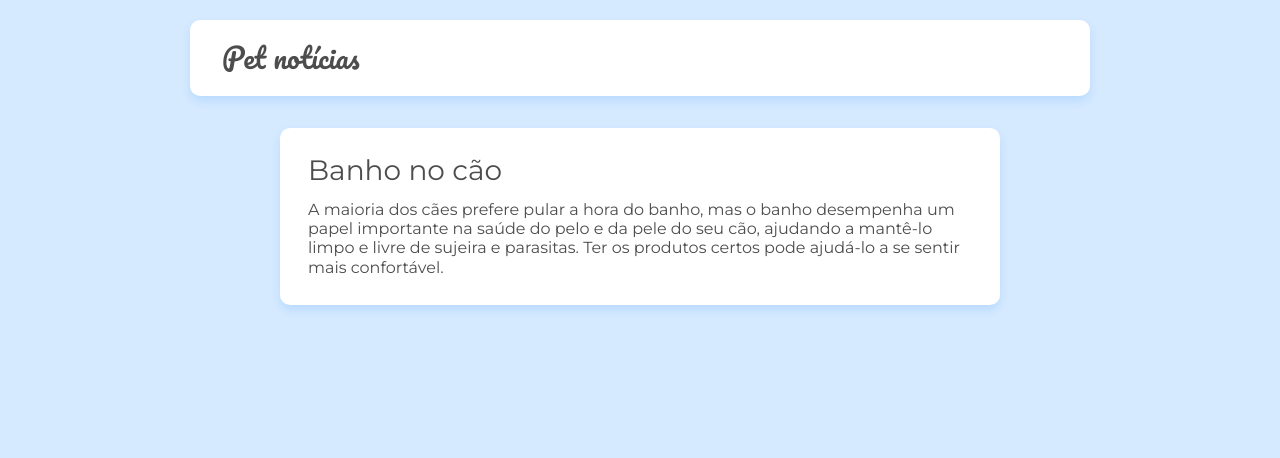
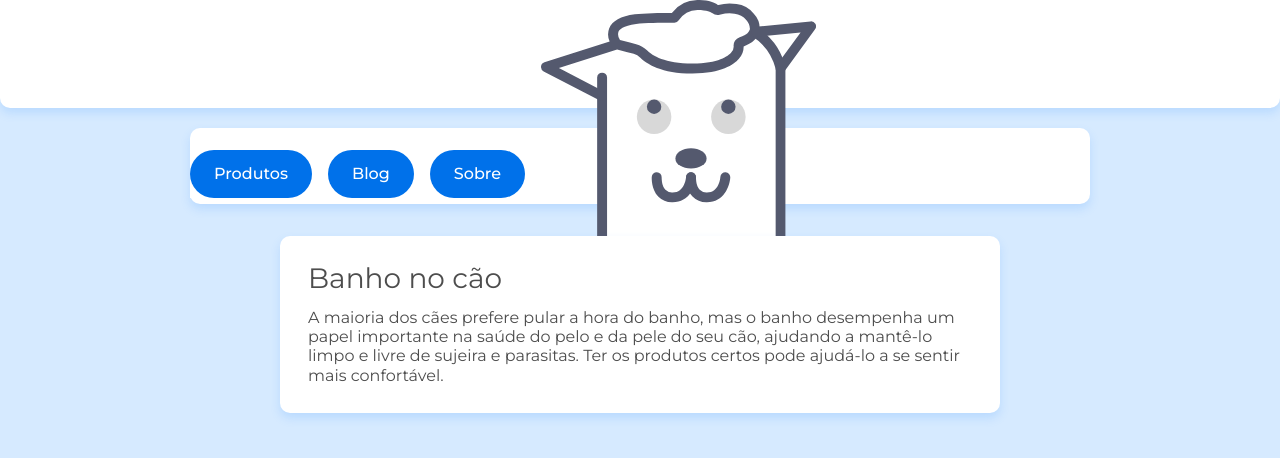
Before and after one commit to devHikary/react_router, a React (Create React App) app: page / in a window 1280 px wide. Shown: the top 458 px of the page. Built offline with nearby package versions, Linux system fonts and the light colour scheme.

Commit message:
componente cabecalho

```diff
--- a/src/App.jsx
+++ b/src/App.jsx
@@ -4,10 +4,13 @@
 import Sobre from "./paginas/Sobre";
 import { BrowserRouter as Router, Route, Switch } from "react-router-dom";
 import Pagina404 from './paginas/Pagina404';
+import Cabecalho from './components/Cabecalho';
+
 
 function App() {
   return (
     <Router>
+      <Cabecalho/>
       <Switch>
         <Route exact path="/">
           <Home />
--- /dev/null
+++ b/src/components/Cabecalho.jsx
@@ -0,0 +1,35 @@
+import React from "react";
+import imagem from "../assets/img/doguito.svg";
+import '../assets/css/componentes/cabecalho.css'
+
+const Cabecalho = () => {
+  return (
+    <header className="cabecalho container">
+      <div className="menu-hamburguer">
+        <span className="menu-hamburguer__icone"></span>
+      </div>
+      <div className="cabecalho-container">
+        <a href="/" className="flex flex--centro">
+          <img src={imagem} alt="Logo do Doguito" />
+        </a>
+        <h1 className="cabecalho__titulo">PetShop</h1>
+      </div>
+      <nav className="menu-cabecalho">
+        <ul className="menu-itens">
+          <li>
+            <a href="#" className="menu-item menu-item--entrar">Produtos</a>
+          </li>
+          <li>
+            <a href="#" className="menu-item menu-item--entrar">Blog</a>
+          </li>
+          <li>
+            <a href="#" className="menu-item menu-item--entrar">Sobre</a>
+          </li>
+        </ul>
+      </nav>
+      <div className="menu-cabecalho-background"></div>
+    </header>
+  );
+};
+
+export default Cabecalho;
```
Also changed, not shown: 1 other file (tests, documents, lock files or other folders).
